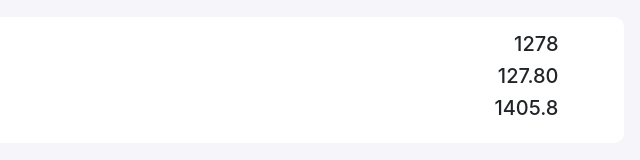
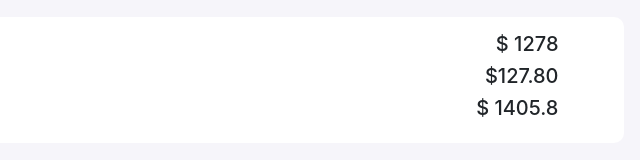
Before and after one commit to yeasin-hossain/shopping-cart, a plain HTML site: page index.html in a window 1280 px wide. Shown: the part 512-672 px from the top of the page, 464-1104 px from the left. Drawn offline with nearby package versions, Linux system fonts and the light colour scheme.

Commit message:
$ problem solved

```diff
--- a/index.html
+++ b/index.html
@@ -100,9 +100,9 @@
 								</div>
 
 								<div class="col-md-4 status">
-									<h5 id="subTotal__Price">$1,278</h5>
-									<h5 id="tex">$0</h5>
-									<h5 id="total__price">$1,278</h5>
+									<h5>$ <span id="subTotal__Price"></span></h5>
+									<h5>$<span id="tex"></span></h5>
+									<h5>$ <span id="total__price"></span></h5>
 								</div>
 							</div>
 						</div>
```
